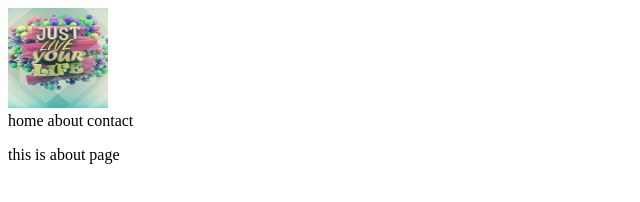
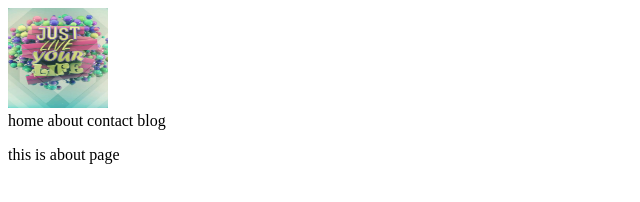
Before and after one commit to saisreevatsav/WD101, a plain HTML site: page about.html in a window 1280 px wide. Shown: the full height of the page, 0-640 px from the left. Drawn offline with Linux system fonts and the light colour scheme.

Commit message:
Update about.html

```diff
--- a/about.html
+++ b/about.html
@@ -10,6 +10,7 @@
                 <a herf="index.html">home</a>
                 <a herf="about.html">about</a>
                 <a herf="contact.html">contact</a>
+                <a herf="blog.html">blog</a>
             </div>
         </div>
         <div class="main content">
```
